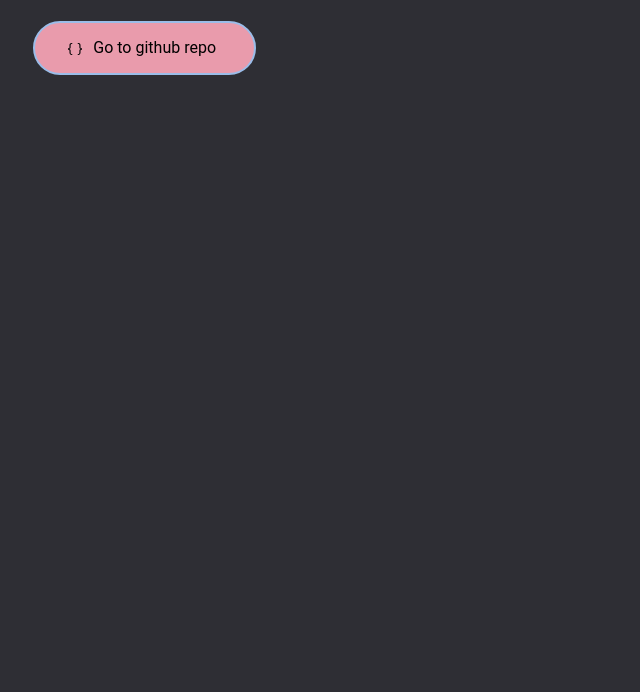
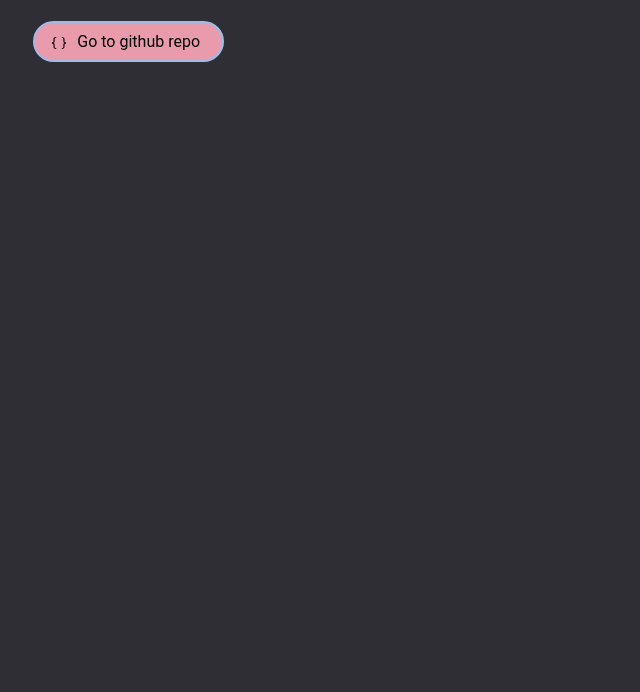
Before and after one commit to f0roots/f9roots.github.io, a plain HTML site: page index.html in a window 1280 px wide. Shown: the part 108-800 px from the top of the page, without its empty margins (0-640 px from the left). Drawn offline with nearby package versions, Linux system fonts and the light colour scheme.

Commit message:
Update main.css

```diff
--- a/main.css
+++ b/main.css
@@ -53,7 +53,7 @@ button {
   font: inherit;
   line-height: 1;
   margin: 0.5em;
-  padding: 1em 2em;
+  padding: 8px 16px;
   background: var(--pink);
   color: black;
   transition: 0.25s;
@@ -62,11 +62,10 @@ button {
 
 .border1 {
   background: none;
-  border: none;
   font: inherit;
-  line-height: 1;
-  background: var(--pink);
+  line-height: normal;
   color: black;
   transition: 0.25s;
-
+  outline: 0;
+  border: none;
 }
```
